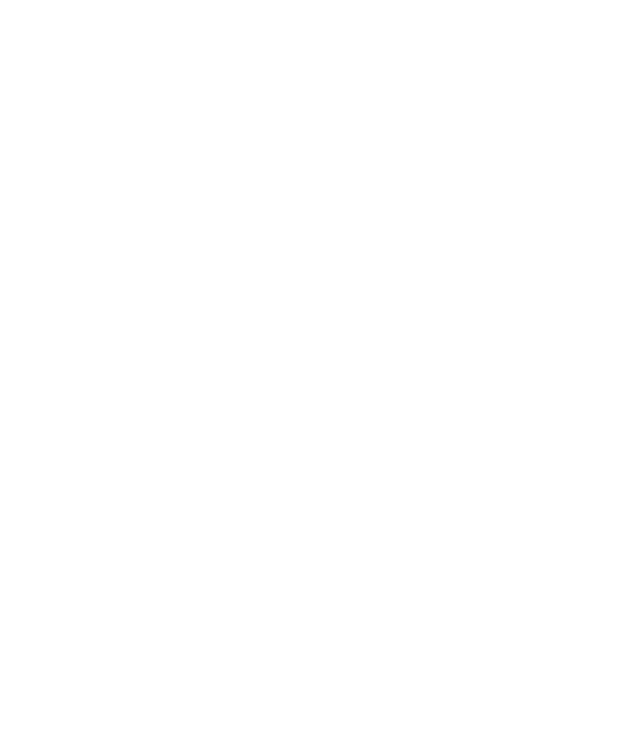
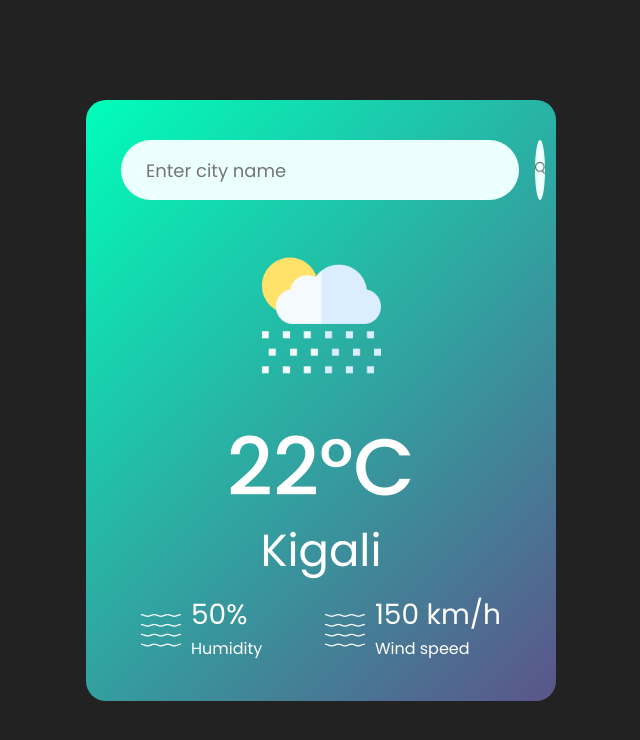
Before and after one commit to VictorMugisha/weather-app, a plain HTML site: page index.html in a window 1280 px wide. Shown: the whole page, without its empty margins (319-959 px from the left). Drawn offline with Linux system fonts and the light colour scheme.

Commit message:
After adding css and html

```diff
--- a/index.html
+++ b/index.html
@@ -12,7 +12,37 @@
 </head>
 <body>
 
+    <div class="card">
+        <div class="search">
+            <input type="text" placeholder="Enter city name" spellcheck="false">
+            <button>
+                <img src="./images/search.png">
+            </button>
+        </div>
 
+        <div class="weather">
+            <img src="./images/rain.png" class="weather-icon">
+            <h1 class="temp">22°C</h1>
+            <h2 class="city">Kigali</h2>
+
+            <div class="details">
+                <div class="col">
+                    <img src="./images/humidity.png">
+                    <div>
+                        <p class="humidity">50%</p>
+                        <p>Humidity</p>
+                    </div>
+                </div>
+                <div class="col">
+                    <img src="./images/humidity.png">
+                    <div>
+                        <p class="wind">150 km/h</p>
+                        <p>Wind speed</p>
+                    </div>
+                </div>
+            </div>
+        </div>
+    </div>
 
 </body>
 </html>
--- a/style.css
+++ b/style.css
@@ -4,3 +4,93 @@
     box-sizing: border-box;
     font-family: "Poppins", sans-serif;
 }
+
+body {
+    background: #222;
+}
+
+.card {
+    width: 90%;
+    max-width: 470px;
+    background: linear-gradient(135deg, #00feba, #5b548a);
+    color: #fff;
+    margin: 100px auto 0;
+    border-radius: 20px;
+    padding: 40px 35px;
+    text-align: center;
+}
+
+.search {
+    width: 100%;
+    display: flex;
+    align-items: center;
+    justify-content: space-between;
+}
+
+.search input {
+    border: 0;
+    outline: 0;
+    background: #ebfffc;
+    color: #555;
+    padding: 10px 25px;
+    height: 60px;
+    border-radius: 30px;
+    flex: 1;
+    margin-right: 16px;
+    font-size: 18px;
+}
+
+.search button {
+    border: 0;
+    outline: 0;
+    background: #ebfffc;
+    border-radius: 50%;
+    width: 60px;
+    height: 60px;
+    cursor: pointer;
+}
+
+.search button img {
+    width: 10px;
+}
+
+.weather-icon {
+    width: 170px;
+    margin-top: 30px;
+}
+
+.weather h1 {
+    font-size: 80px;
+    font-weight: 500;
+}
+
+.weather h2 {
+    font-size: 45px;
+    font-weight: 400;
+    margin-top: -10px;
+}
+
+.details {
+    display: flex;
+    align-items: center;
+    justify-content: space-between;
+    padding: 0 20px;
+    margin-top: 15px
+}
+
+.col {
+    display: flex;
+    align-items: center;
+    text-align: left;
+}
+
+.col img {
+    width: 40px;
+    margin-right: 10px;
+}
+
+.humidity,
+.wind {
+    font-size: 28px;
+    margin-top: -6px;
+}
```
